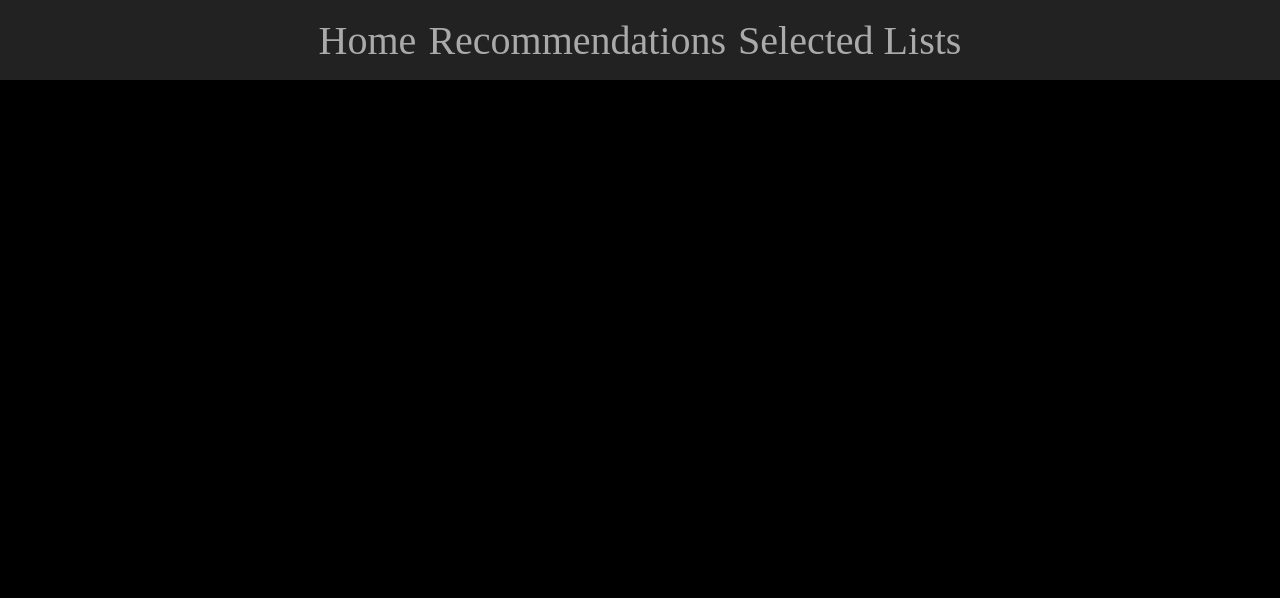
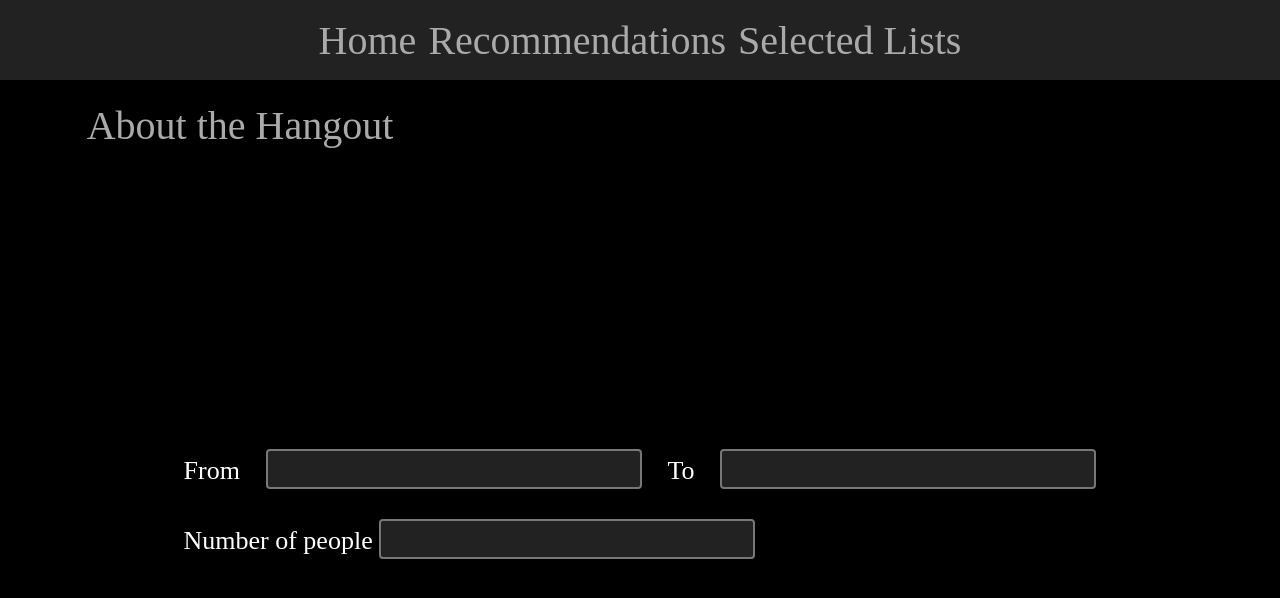
Before and after one commit to kapa-moon/final-project-team-decider, a React (Create React App) app in the folder front-end/: page /Home in a window 1280 px wide. Shown: the top 598 px of the page. Built offline with nearby package versions, Linux system fonts and the light colour scheme.

Commit message:
updated front end directory and other files

```diff
--- a/front-end/src/App.css
+++ b/front-end/src/App.css
@@ -54,7 +54,20 @@ li
   list-style-type: none;
 }
 
-.nav_item
+.font
+{
+  font-size: 40px;
+  color: #aaaaaa;
+}
+
+.left_top
+{
+  position: relative;
+  left: -400px;
+  top: -300px;
+}
+
+.nav_item, .header_nav_item
 {
   height: 100;
   width: 350;
@@ -63,6 +76,12 @@ li
   background-color: #222222;
   border: 2px solid #777777;
   border-radius: 4px;
+}
+
+.header_nav_item
+{
+  border: 0px;
+  background-color: #222222;
 }
 
 .active /* NavLink */
--- a/front-end/src/component/CreateNewTeam.js
+++ b/front-end/src/component/CreateNewTeam.js
@@ -1,5 +1,5 @@
 import React from 'react';
-import { useNavigate } from "react-router-dom";
+import {useNavigate} from "react-router-dom";
 
 function CreateNewTeam()
 {
@@ -7,7 +7,7 @@ function CreateNewTeam()
 
   return(
     <div className = 'App'>
-        <header className = 'App_body'>
+        <div className = 'App_body'>
             <form>
                 <button type = 'button'>Create New Team</button><br></br><br></br>
                 <input type = 'text' placeholder = 'Enter Team Code'></input><br></br><br></br>
@@ -15,7 +15,7 @@ function CreateNewTeam()
                 <button type = 'button'>Be a Long-Term User</button><br></br><br></br>
                 <button type = 'button'>Long-Term User Log In</button>
             </form>
-        </header>
+        </div>
     </div>
   );
 }
--- /dev/null
+++ b/front-end/src/component/Hangout.js
@@ -0,0 +1,18 @@
+import React from 'react';
+import Space from './Space';
+
+function Hangout()
+{
+    return(
+        <>
+            <label className = {`base-input-class font left_top`}>About the Hangout</label>
+            <form>
+                From <Space n = {3}/><input type = 'text'></input>
+                <Space n = {3}/> To <Space n = {3}/><input type = 'text'></input><br/><br/>
+                Number of people <input type = 'text'></input>
+            </form>
+        </>
+    );
+}
+
+export default Hangout;
--- a/front-end/src/component/Header.js
+++ b/front-end/src/component/Header.js
@@ -6,9 +6,9 @@ function Header()
   return (
     <header className = 'App_header'>
       <li>
-        <button className = 'nav_item' style = {{border: '0px', backgroundColor: '#222222'}}><NavLink to = ''>Home</NavLink></button>
-        <button className = 'nav_item' style = {{border: '0px', backgroundColor: '#222222'}}><NavLink to = ''>Recommendations</NavLink></button>
-        <button className = 'nav_item' style = {{border: '0px', backgroundColor: '#222222'}}><NavLink to = ''>Selected Lists</NavLink></button>
+        <button className = 'header_nav_item'><NavLink to = ''>Home</NavLink></button>
+        <button className = 'header_nav_item'><NavLink to = ''>Recommendations</NavLink></button>
+        <button className = 'header_nav_item'><NavLink to = ''>Selected Lists</NavLink></button>
       </li>
     </header>
   );
--- a/front-end/src/component/Home.js
+++ b/front-end/src/component/Home.js
@@ -1,12 +1,15 @@
 import React from 'react';
 import Header from './Header';
+import Hangout from './Hangout';
 
 function Home()
 {
     return(
         <>
             <Header></Header>
-            <body className = 'App_body'></body>
+            <div className = 'App_body'>
+                <Hangout></Hangout>
+            </div>
         </>
     );
 }
--- /dev/null
+++ b/front-end/src/component/Space.js
@@ -0,0 +1,12 @@
+function Space(props)
+{
+    let n = props.n;
+    if(!n)
+        n = 1;
+    let a = '';
+    for(let i = 0; i < n; ++i)
+        a += '\u00A0';
+    return a;
+}
+
+export default Space;
--- a/front-end/src/index.js
+++ b/front-end/src/index.js
@@ -1,17 +1,17 @@
 import React from 'react';
-import ReactDOM from 'react-dom';
+import ReactDOM from 'react-dom/client';
 import './index.css';
 import App from './App';
 import reportWebVitals from './reportWebVitals';
 import {BrowserRouter} from 'react-router-dom';
 
-ReactDOM.render(
+let root = ReactDOM.createRoot(document.getElementById('root'));
+root.render(
 <React.StrictMode>
   <BrowserRouter>
     <App/>
   </BrowserRouter>
-</React.StrictMode>,
-document.getElementById('root')
+</React.StrictMode>
 );
 
 /* If you want to start measuring performance in your app, pass a function
```
